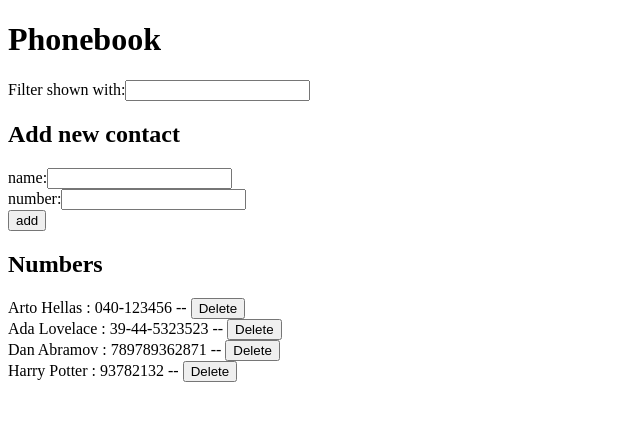
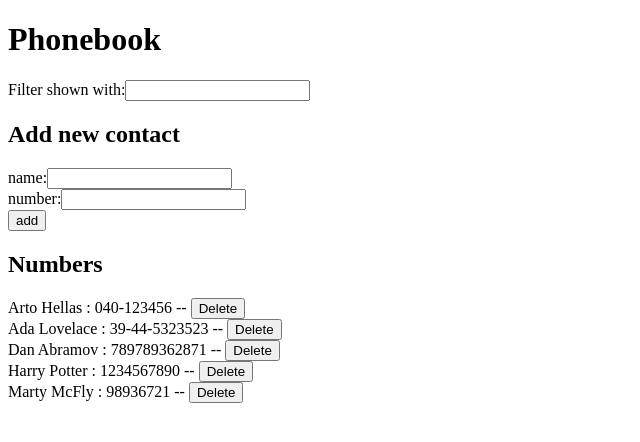
Before and after one commit to pipiolus/Part2, a React (Vite) app in the folder phonebook/: page / in a window 1280 px wide. Shown: the top 442 px of the page, without its empty margins (0-640 px from the left). Built offline with nearby package versions, Linux system fonts and the light colour scheme; data requests are answered from the project's data file.

Commit message:
Refactor function for readability reasons

```diff
--- a/phonebook/db.json
+++ b/phonebook/db.json
@@ -17,8 +17,13 @@
     },
     {
       "name": "Harry Potter",
-      "number": "93782132",
+      "number": "1234567890",
       "id": 4
+    },
+    {
+      "name": "Marty McFly",
+      "number": "98936721",
+      "id": 5
     }
   ]
 }
--- a/phonebook/src/App.jsx
+++ b/phonebook/src/App.jsx
@@ -25,8 +25,16 @@ function App() {
     };
 
     if (
-      personService.checkIfPersonExist(persons, newPerson)
+      !personService.checkIfPersonExist(persons, newPerson)
     ) {
+      personService
+        .createPerson(newPerson)
+        .then((returnedPerson) => {
+          setPersons(persons.concat(returnedPerson));
+          setNewName("");
+          setNewNumber("");
+        });
+    } else {
       if (
         window.confirm(
           `${newName} is already added in your notebook. Replace old number with a new one?`
@@ -53,14 +61,6 @@ function App() {
             );
           });
       }
-    } else {
-      personService
-        .createPerson(newPerson)
-        .then((returnedPerson) => {
-          setPersons(persons.concat(returnedPerson));
-          setNewName("");
-          setNewNumber("");
-        });
     }
   };
 
```
